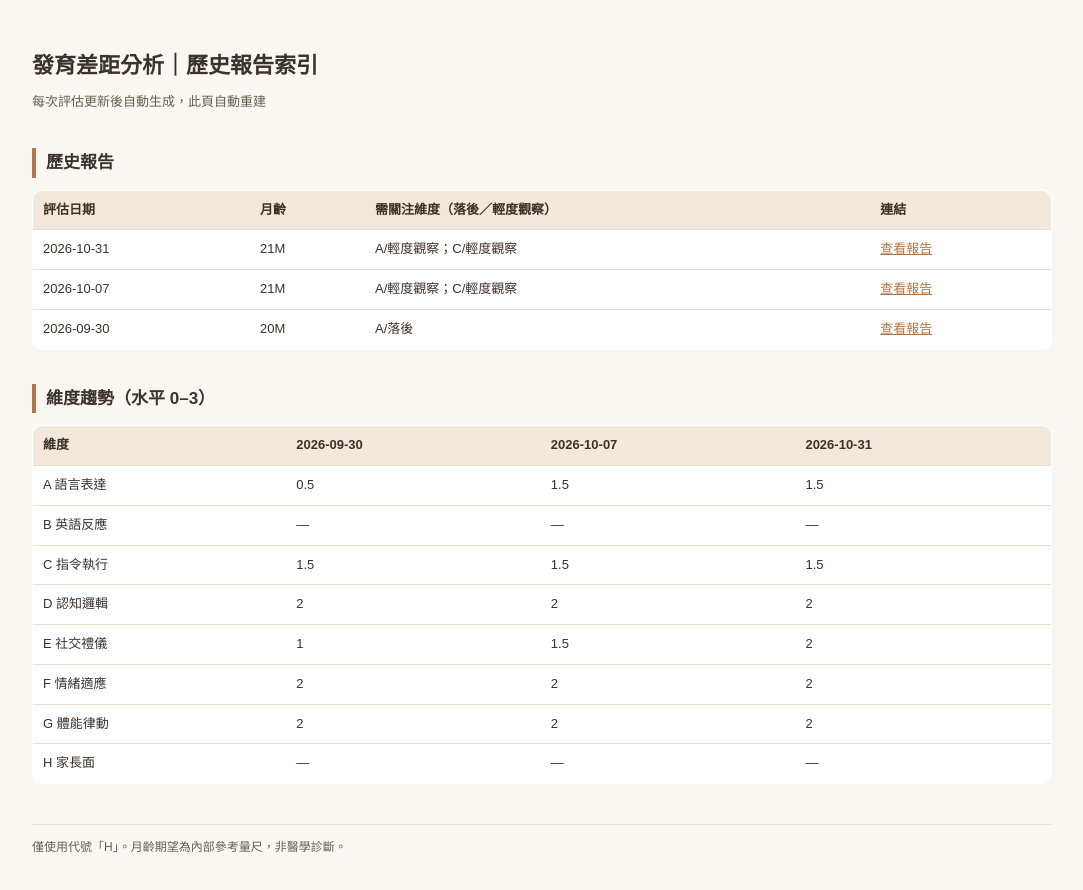
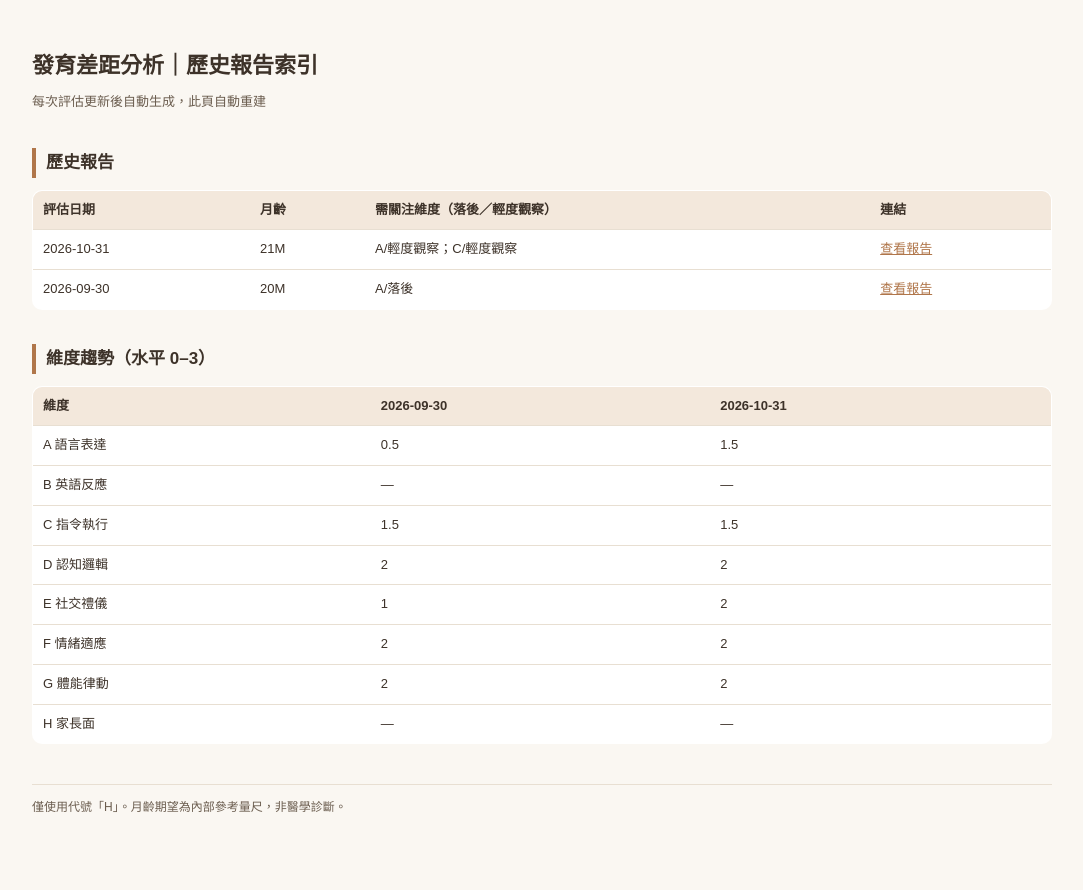
Before and after one commit to frankiezeng6-ai/kindy-n-pn-tracking, a plain HTML site: page h-gap-index.html in a window 1280 px wide. Shown: the whole page, without its empty margins (98-1181 px from the left). Drawn offline with Linux system fonts and the light colour scheme.

Commit message:
update h-gap-index.html (2026-10-31, 21M)

```diff
--- a/h-gap-index.html
+++ b/h-gap-index.html
@@ -22,8 +22,8 @@ a{color:#b0764a}
 <h1>發育差距分析｜歷史報告索引<small>每次評估更新後自動生成，此頁自動重建</small></h1>
 
 <h2>歷史報告</h2>
-<table><thead><tr><th>評估日期</th><th>月齡</th><th>需關注維度（落後／輕度觀察）</th><th>連結</th></tr></thead><tbody><tr><td>2026-10-31</td><td>21M</td><td>A/輕度觀察；C/輕度觀察</td><td><a href="gap-2026-10-31.html">查看報告</a></td></tr><tr><td>2026-10-07</td><td>21M</td><td>A/輕度觀察；C/輕度觀察</td><td><a href="gap-2026-10-07.html">查看報告</a></td></tr><tr><td>2026-09-30</td><td>20M</td><td>A/落後</td><td><a href="gap-2026-09-30.html">查看報告</a></td></tr></tbody></table>
+<table><thead><tr><th>評估日期</th><th>月齡</th><th>需關注維度（落後／輕度觀察）</th><th>連結</th></tr></thead><tbody><tr><td>2026-10-31</td><td>21M</td><td>A/輕度觀察；C/輕度觀察</td><td><a href="gap-2026-10-31.html">查看報告</a></td></tr><tr><td>2026-09-30</td><td>20M</td><td>A/落後</td><td><a href="gap-2026-09-30.html">查看報告</a></td></tr></tbody></table>
 <h2>維度趨勢（水平 0–3）</h2>
-<table><thead><tr><th>維度</th><th>2026-09-30</th><th>2026-10-07</th><th>2026-10-31</th></tr></thead><tbody><tr><td>A 語言表達</td><td>0.5</td><td>1.5</td><td>1.5</td></tr><tr><td>B 英語反應</td><td>—</td><td>—</td><td>—</td></tr><tr><td>C 指令執行</td><td>1.5</td><td>1.5</td><td>1.5</td></tr><tr><td>D 認知邏輯</td><td>2</td><td>2</td><td>2</td></tr><tr><td>E 社交禮儀</td><td>1</td><td>1.5</td><td>2</td></tr><tr><td>F 情緒適應</td><td>2</td><td>2</td><td>2</td></tr><tr><td>G 體能律動</td><td>2</td><td>2</td><td>2</td></tr><tr><td>H 家長面</td><td>—</td><td>—</td><td>—</td></tr></tbody></table>
+<table><thead><tr><th>維度</th><th>2026-09-30</th><th>2026-10-31</th></tr></thead><tbody><tr><td>A 語言表達</td><td>0.5</td><td>1.5</td></tr><tr><td>B 英語反應</td><td>—</td><td>—</td></tr><tr><td>C 指令執行</td><td>1.5</td><td>1.5</td></tr><tr><td>D 認知邏輯</td><td>2</td><td>2</td></tr><tr><td>E 社交禮儀</td><td>1</td><td>2</td></tr><tr><td>F 情緒適應</td><td>2</td><td>2</td></tr><tr><td>G 體能律動</td><td>2</td><td>2</td></tr><tr><td>H 家長面</td><td>—</td><td>—</td></tr></tbody></table>
 <footer>僅使用代號「H」。月齡期望為內部參考量尺，非醫學診斷。</footer>
 </div></body></html>
```
